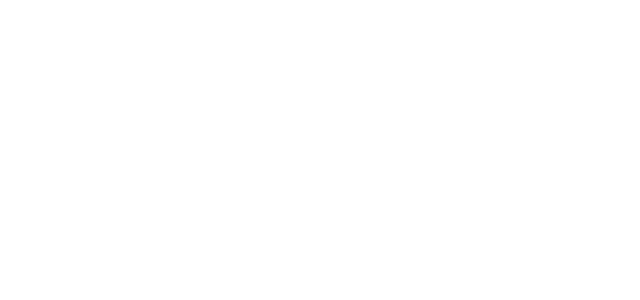
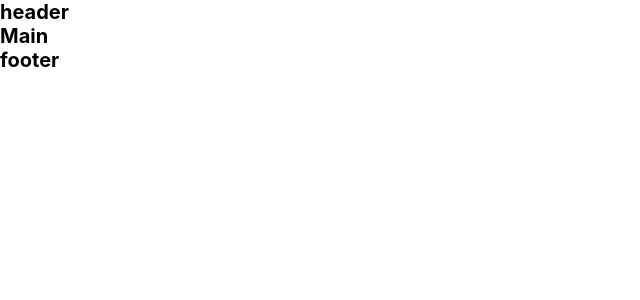
Before and after one commit to Streammer/react-reading-books, a React (Create React App) app: page / in a window 1280 px wide. Shown: the top 300 px of the page, without its empty margins (0-640 px from the left). Built offline with nearby package versions, Linux system fonts and the light colour scheme.

Commit message:
feader, footer, body

```diff
--- a/src/App.tsx
+++ b/src/App.tsx
@@ -1,12 +1,17 @@
 import React from 'react'
-import './App.css'
+import Footer from './components/Footer'
+import Header from './components/Header'
+import Main from './components/Main'
+
 
 function App() {
-  return (
-    <div className="App">
-
-    </div>
-  );
+	return (
+		<>
+			<Header />
+			<Main />
+			<Footer />
+		</>
+	);
 }
 
 export default App
--- /dev/null
+++ b/src/components/Footer.tsx
@@ -0,0 +1,11 @@
+import React from 'react';
+
+const Footer = () => {
+    return (
+        <>
+            <h1>footer</h1>
+        </>
+    );
+};
+
+export default Footer;
--- /dev/null
+++ b/src/components/Header.tsx
@@ -0,0 +1,11 @@
+import React from 'react';
+
+const Header = () => {
+    return (
+        <>
+           <h1>header</h1>
+        </>
+    );
+};
+
+export default Header;
--- /dev/null
+++ b/src/components/Main.tsx
@@ -0,0 +1,11 @@
+import React from 'react';
+
+const Main = () => {
+    return (
+        <>
+            <h1>Main</h1>
+        </>
+    );
+};
+
+export default Main;
--- a/src/index.css
+++ b/src/index.css
@@ -1,13 +1,17 @@
 body {
   margin: 0;
-  font-family: -apple-system, BlinkMacSystemFont, 'Segoe UI', 'Roboto', 'Oxygen',
-    'Ubuntu', 'Cantarell', 'Fira Sans', 'Droid Sans', 'Helvetica Neue',
-    sans-serif;
+  font-family: -apple-system, BlinkMacSystemFont, 'Segoe UI', 'Roboto', 'Oxygen', 'Ubuntu', 'Cantarell', 'Fira Sans', 'Droid Sans', 'Helvetica Neue', sans-serif;
   -webkit-font-smoothing: antialiased;
   -moz-osx-font-smoothing: grayscale;
+  font-size: 10px;
 }
 
 code {
-  font-family: source-code-pro, Menlo, Monaco, Consolas, 'Courier New',
-    monospace;
+  font-family: source-code-pro, Menlo, Monaco, Consolas, 'Courier New', monospace;
 }
+
+* {
+  margin: 0;
+  padding: 0;
+  box-sizing: border-box;
+}
```
Also changed, not shown: src/types/types.tsx (deleted).
